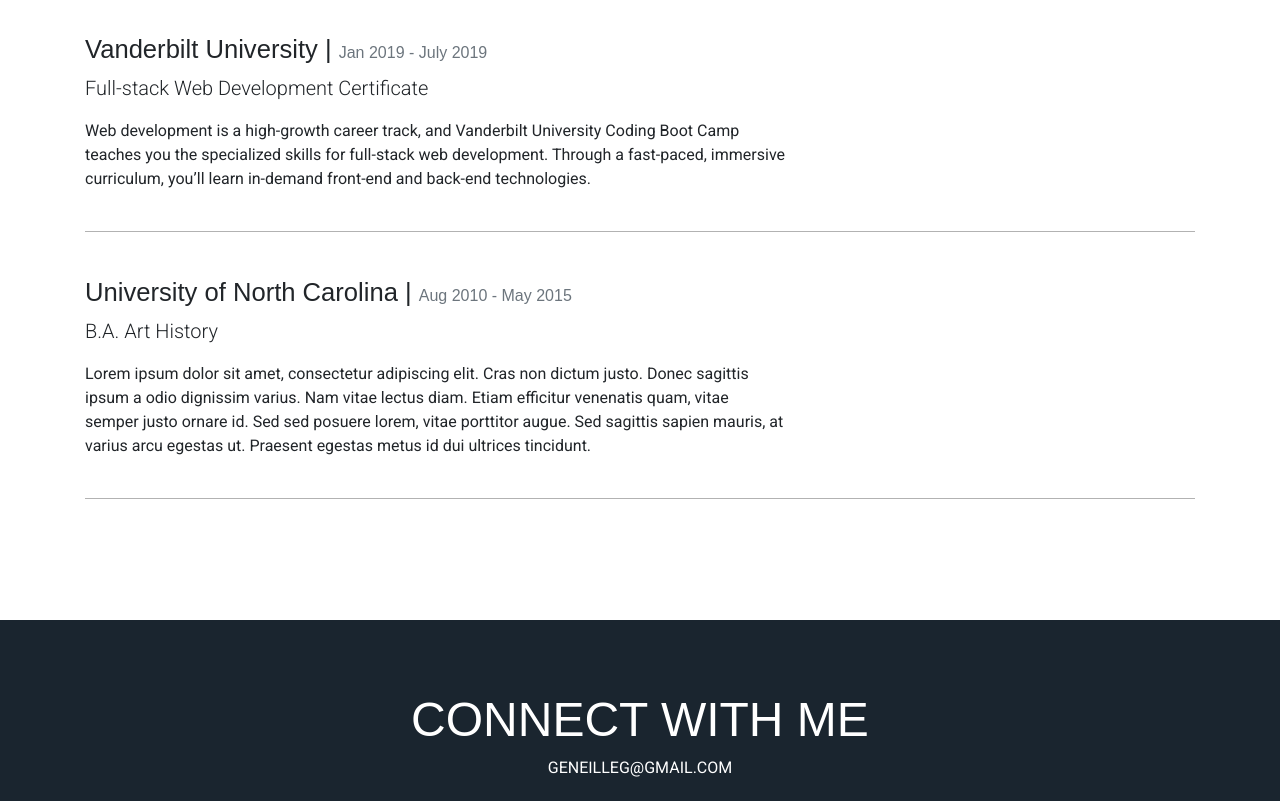
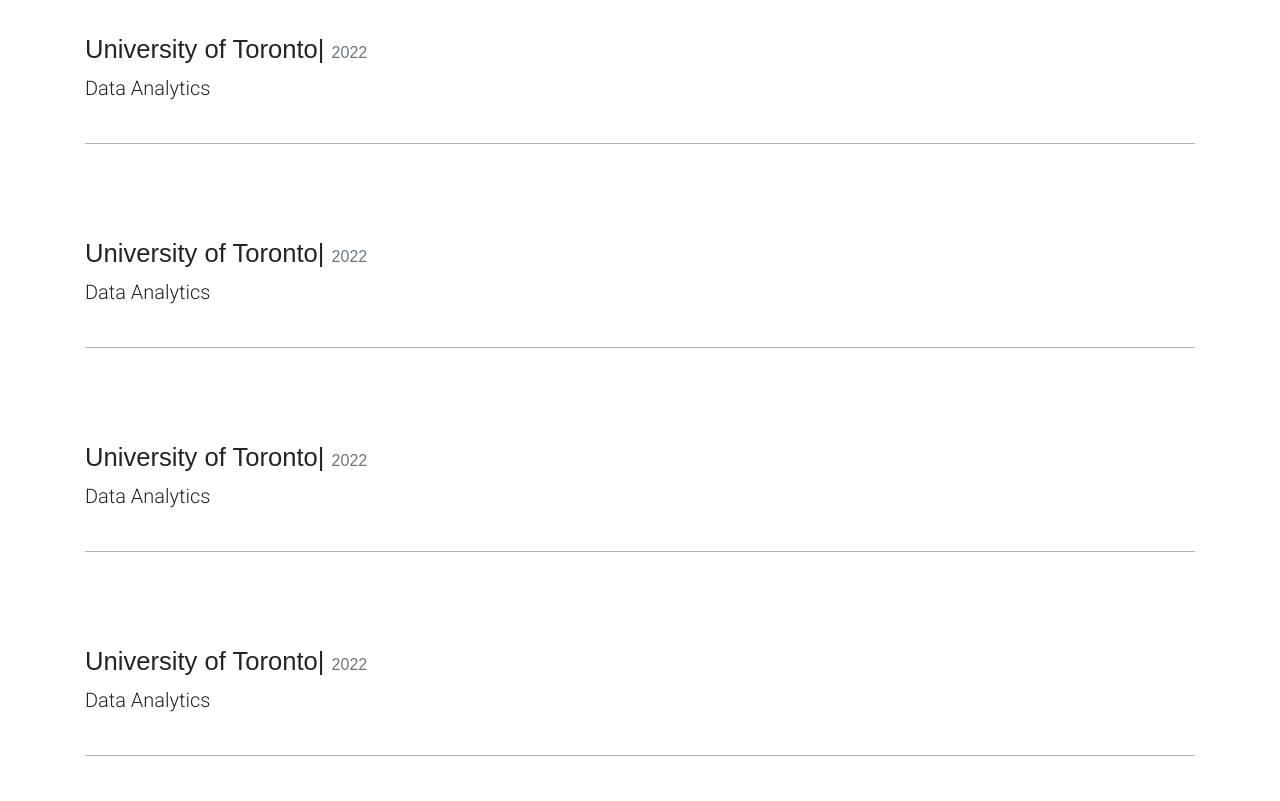
Before and after one commit to Geneille/Geneille.github.io, a plain HTML site: page index.html in a window 1280 px wide. Shown: the part 1810-2611 px from the top of the page. Drawn offline with nearby package versions, Linux system fonts and the light colour scheme.

Commit message:
updating education format

```diff
--- a/index.html
+++ b/index.html
@@ -176,37 +176,71 @@
             <hr class="star-dark mb-5" />
             <div class="credential">
                 <h2 class="location mb-0">
-                    Vanderbilt University |
-                    <span class="credential-date text-muted">Jan 2019 - July 2019</span>
+                    University of Toronto|
+                    <span class="credential-date text-muted">2022</span>
                 </h2>
-                <p class="lead">Full-stack Web Development Certificate</p>
-                <p class="credential-description">
-                    Web development is a high-growth career track, and
-                    Vanderbilt University Coding Boot Camp teaches you the
-                    specialized skills for full-stack web development.
-                    Through a fast-paced, immersive curriculum, you’ll learn
-                    in-demand front-end and back-end technologies.
-                </p>
+                <p class="lead">Data Analytics</p>
+                <p class="credential-description"> </p>
             </div>
             <hr class="credential-divider" />
+
+            <hr class="star-dark mb-5" />
             <div class="credential">
                 <h2 class="location mb-0">
-                    University of North Carolina |
-                    <span class="credential-date text-muted">Aug 2010 - May 2015</span>
+                    University of Toronto|
+                    <span class="credential-date text-muted">2022</span>
                 </h2>
-                <p class="lead">B.A. Art History</p>
-                <p class="credential-description">
-                    Lorem ipsum dolor sit amet, consectetur adipiscing elit.
-                    Cras non dictum justo. Donec sagittis ipsum a odio
-                    dignissim varius. Nam vitae lectus diam. Etiam efficitur
-                    venenatis quam, vitae semper justo ornare id. Sed sed
-                    posuere lorem, vitae porttitor augue. Sed sagittis
-                    sapien mauris, at varius arcu egestas ut. Praesent
-                    egestas metus id dui ultrices tincidunt.
-                </p>
+                <p class="lead">Data Analytics</p>
+                <p class="credential-description"> </p>
             </div>
             <hr class="credential-divider" />
-        </div>
+
+            <hr class="star-dark mb-5" />
+            <div class="credential">
+                <h2 class="location mb-0">
+                    University of Toronto|
+                    <span class="credential-date text-muted">2022</span>
+                </h2>
+                <p class="lead">Data Analytics</p>
+                <p class="credential-description"> </p>
+            </div>
+            <hr class="credential-divider" />
+
+            <hr class="star-dark mb-5" />
+            <div class="credential">
+                <h2 class="location mb-0">
+                    University of Toronto|
+                    <span class="credential-date text-muted">2022</span>
+                </h2>
+                <p class="lead">Data Analytics</p>
+                <p class="credential-description"> </p>
+            </div>
+            <hr class="credential-divider" />
+
+            <hr class="star-dark mb-5" />
+            <div class="credential">
+                <h2 class="location mb-0">
+                    University of Toronto|
+                    <span class="credential-date text-muted">2022</span>
+                </h2>
+                <p class="lead">Data Analytics</p>
+                <p class="credential-description"> </p>
+            </div>
+            <hr class="credential-divider" />
+
+            <hr class="star-dark mb-5" />
+            <div class="credential">
+                <h2 class="location mb-0">
+                    University of Toronto|
+                    <span class="credential-date text-muted">2022</span>
+                </h2>
+                <p class="lead">Data Analytics</p>
+                <p class="credential-description"> </p>
+            </div>
+            <hr class="credential-divider" />
+
+
+
     </section>
 
     <!-- Footer -->
```
